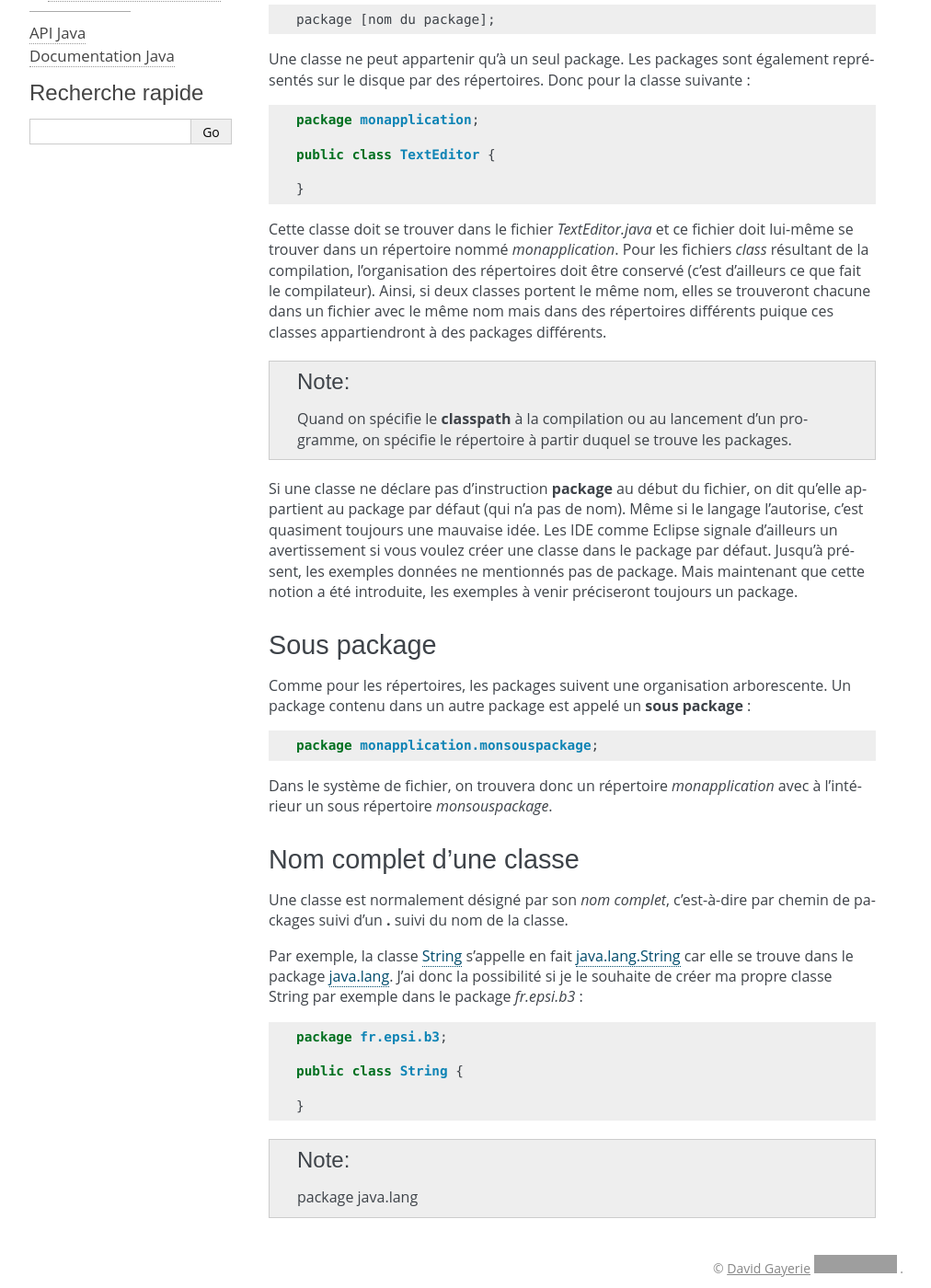
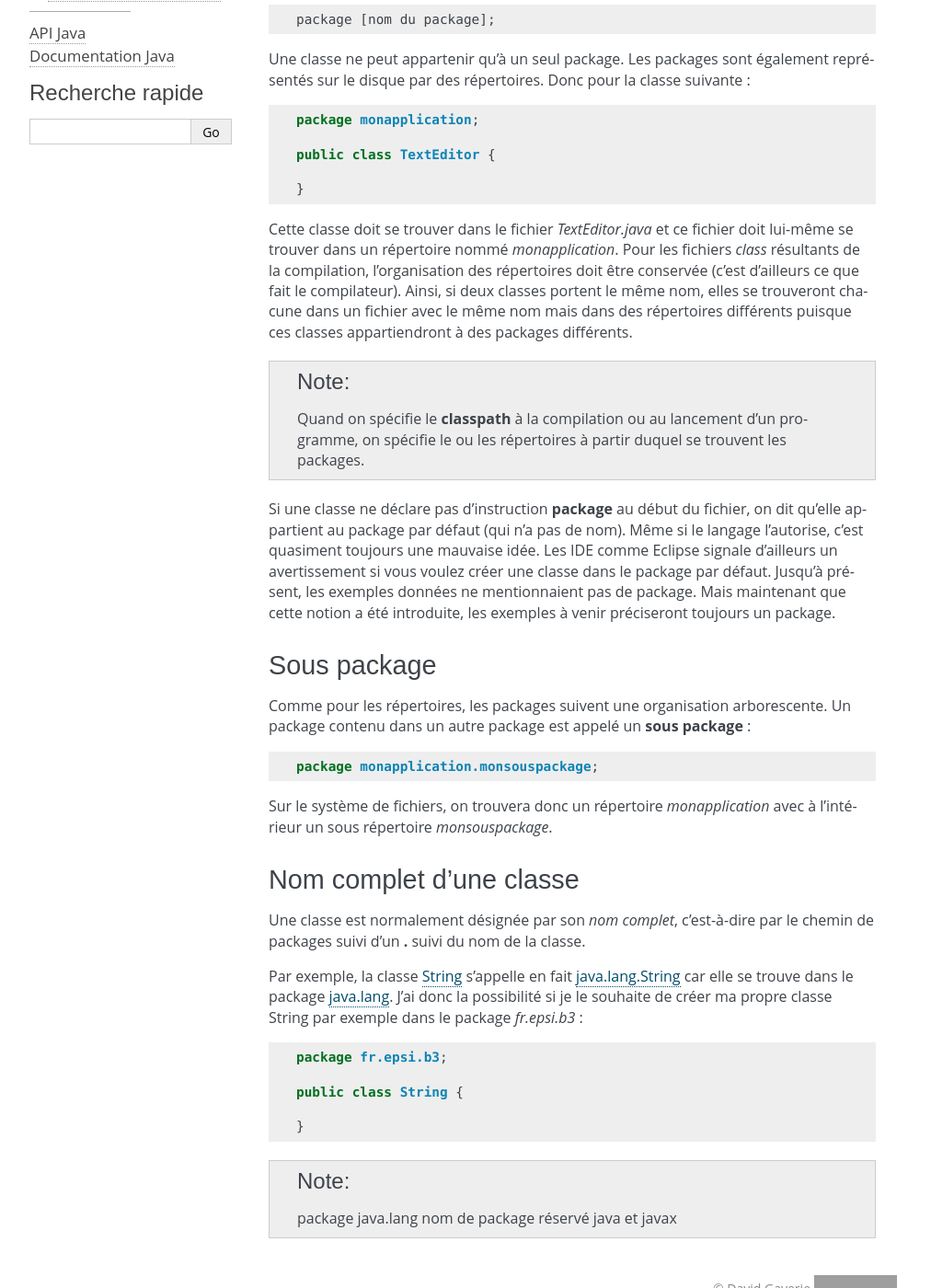
Before and after one commit to lanaflonPerso/cours-java-web, a Sphinx documentation site: the page built from source/package.rst, in a window 1280 px wide and 1400 px high, scrolled down 526 px. Shown: the whole window at 92% size, without its empty margins (138-1150 px from the left). Built offline with Sphinx 7.4.7, drawn with Linux system fonts in a browser that asks for light colours; formulas are drawn with MathJax 3; some of the changed text lies outside the part shown; grey boxes are pictures that could not be loaded.

Commit message:
relecture

```diff
--- a/source/package.rst
+++ b/source/package.rst
@@ -40,22 +40,23 @@
 
 Cette classe doit se trouver dans le fichier *TextEditor.java* et ce fichier
 doit lui-même se trouver dans un répertoire nommé *monapplication*. Pour les fichiers
-*class* résultant de la compilation, l'organisation des répertoires doit être
-conservé (c'est d'ailleurs ce que fait le compilateur). Ainsi, si deux classes
+*class* résultants de la compilation, l'organisation des répertoires doit être
+conservée (c'est d'ailleurs ce que fait le compilateur). Ainsi, si deux classes
 portent le même nom, elles se trouveront chacune dans un fichier avec le
-même nom mais dans des répertoires différents puique ces classes appartiendront
+même nom mais dans des répertoires différents puisque ces classes appartiendront
 à des packages différents.
 
 .. note::
 
   Quand on spécifie le **classpath** à la compilation ou au lancement d'un
-  programme, on spécifie le répertoire à partir duquel se trouve les packages.
+  programme, on spécifie le ou les répertoires à partir duquel se trouvent
+  les packages.
 
 Si une classe ne déclare pas d'instruction **package** au début du fichier,
 on dit qu'elle appartient au package par défaut (qui n'a pas de nom). Même
 si le langage l'autorise, c'est quasiment toujours une mauvaise idée. Les IDE
 comme Eclipse signale d'ailleurs un avertissement si vous voulez créer une classe
-dans le package par défaut. Jusqu'à présent, les exemples données ne mentionnés
+dans le package par défaut. Jusqu'à présent, les exemples données ne mentionnaient
 pas de package. Mais maintenant que cette notion a été introduite, les exemples
 à venir préciseront toujours un package.
 
@@ -69,13 +70,13 @@
 
   package monapplication.monsouspackage;
 
-Dans le système de fichier, on trouvera donc un répertoire *monapplication* avec
+Sur le système de fichiers, on trouvera donc un répertoire *monapplication* avec
 à l'intérieur un sous répertoire *monsouspackage*.
 
 Nom complet d'une classe
 ************************
 
-Une classe est normalement désigné par son *nom complet*, c'est-à-dire par chemin
+Une classe est normalement désignée par son *nom complet*, c'est-à-dire par le chemin
 de packages suivi d'un **.** suivi du nom de la classe.
 
 Par exemple, la classe String_ s'appelle en fait java.lang.String_ car elle se
@@ -94,6 +95,7 @@
 .. note ::
 
   package java.lang
+  nom de package réservé java et javax
 
 .. _String: https://docs.oracle.com/javase/8/docs/api/java/lang/String.html
 .. _java.lang.String: https://docs.oracle.com/javase/8/docs/api/java/lang/String.html
```
Also changed, not shown: other parts of source/package.rst (+1 -1 lines).
